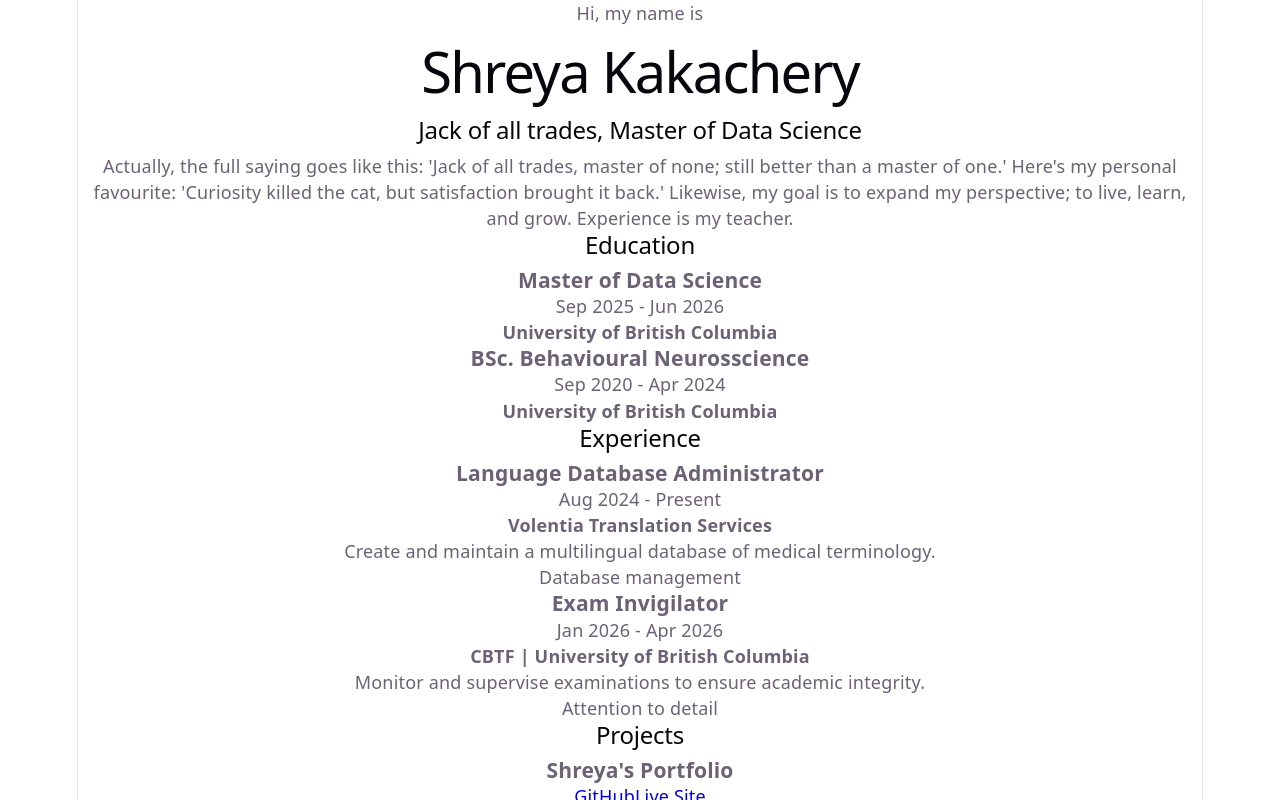
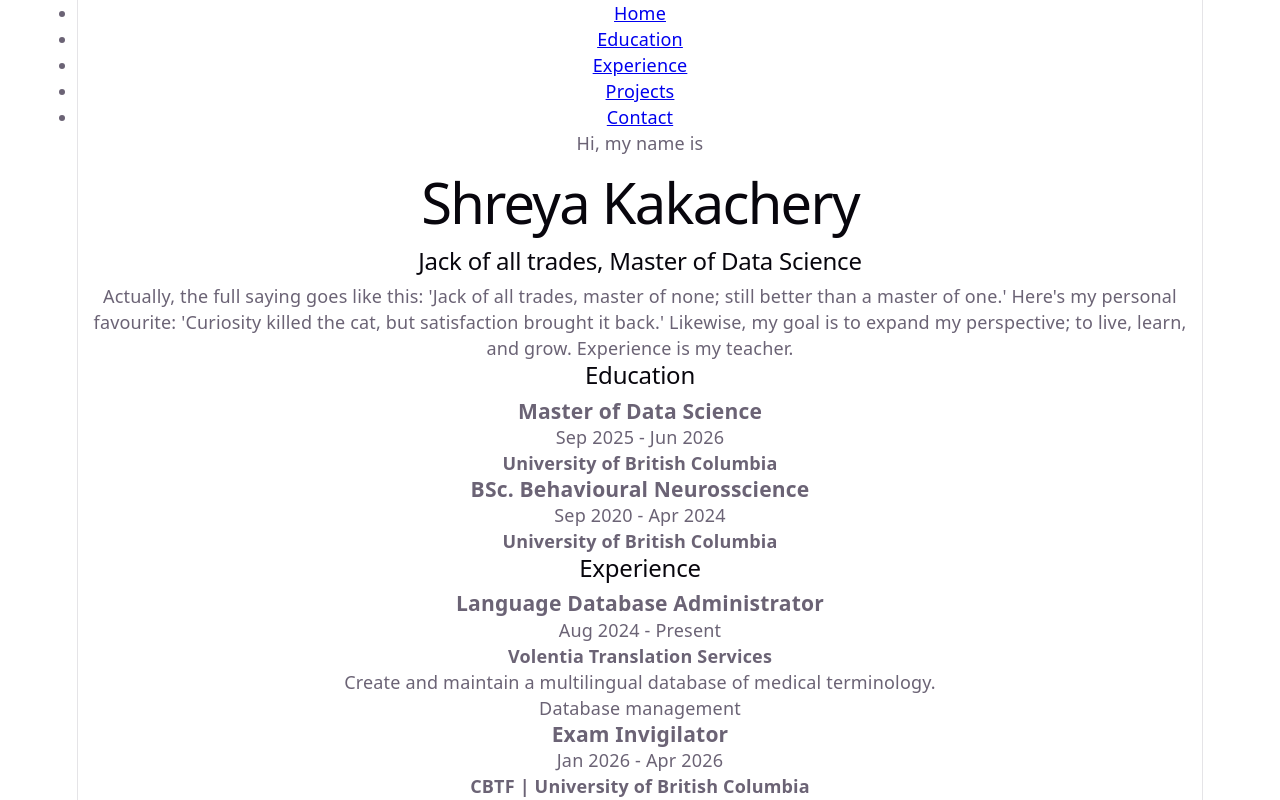
Before and after one commit to shreyakakachery/shreyakakachery.github.io, a React (Vite) app: page / in a window 1280 px wide. Shown: the top 800 px of the page. Built offline with nearby package versions, Linux system fonts and the light colour scheme.

Commit message:
Create and render Header component + add section IDs

```diff
--- a/src/App.tsx
+++ b/src/App.tsx
@@ -1,9 +1,10 @@
-import Home from "./components/Home/Home.tsx"
+import Header from "./components/Header/Header.tsx";
+import Home from "./components/Home/Home.tsx";
 import InfoContainer from "./components/InfoContainer/InfoContainer.tsx";
 import EducationCard from "./components/EducationCard/EducationCard.tsx";
 import ExperienceCard from "./components/ExperienceCard/ExperienceCard.tsx";
 import ProjectCard from "./components/ProjectCard/ProjectCard.tsx";
-import Contacts from "./components/Contacts/Contacts.tsx"
+import Contacts from "./components/Contacts/Contacts.tsx";
 import Footer from "./components/Footer/Footer.tsx";
 import profileData from "./data/profile.json";
 import "./App.scss";
@@ -11,18 +12,22 @@ import "./App.scss";
 function App() {
   return (
     <div className="app">
+      <Header />
       <Home />
       <InfoContainer
+        id="education"
         title="Education"
         dataList={profileData.education}
         CardComponent={EducationCard}
       />
       <InfoContainer
+        id="experience"
         title="Experience"
         dataList={profileData.experience}
         CardComponent={ExperienceCard}
       />
       <InfoContainer
+        id="projects"
         title="Projects"
         dataList={profileData.projects}
         CardComponent={ProjectCard}
--- a/src/components/Contacts/Contacts.tsx
+++ b/src/components/Contacts/Contacts.tsx
@@ -10,7 +10,7 @@ interface ContactInfo {
 export default function Contacts() {
     const contactsList: ContactInfo[] = profileData.contacts;
     return (
-        <section className="contacts-container">
+        <section id="contact" className="contacts-container">
             <h2 className="section-title">
                 Let's Connect!
             </h2>
--- a/src/components/Header/Header.tsx
+++ b/src/components/Header/Header.tsx
@@ -0,0 +1,21 @@
+import "./Header.scss";
+
+export default function Header() {
+  const navLinks = ["Home", "Education", "Experience", "Projects", "Contact"];
+
+  return (
+    <header className="site-header">
+      <nav className="nav-container">
+        <ul className="nav-list">
+          {navLinks.map((link) => (
+            <li key={link} className="nav-item">
+              <a href={`#${link.toLowerCase()}`} className="nav-link">
+                {link}
+              </a>
+            </li>
+          ))}
+        </ul>
+      </nav>
+    </header>
+  );
+}
--- a/src/components/Home/Home.tsx
+++ b/src/components/Home/Home.tsx
@@ -12,7 +12,7 @@ export default function Home() {
     const homeData: HomeInfo = profileData.home;
 
     return (
-        <section className="home-container">
+        <section id="home" className="home-container">
             <div className="home-content">
                 <div className="text-section">
                     <p className="greeting">Hi, my name is</p>
--- a/src/components/InfoContainer/InfoContainer.tsx
+++ b/src/components/InfoContainer/InfoContainer.tsx
@@ -1,12 +1,19 @@
 import './InfoContainer.scss';
 
-export default function InfoContainer( { title, dataList, CardComponent }) {
+interface InfoContainerProps {
+    title: string;
+    dataList: any[];
+    CardComponent: React.ElementType;
+    id?: string;
+}
+
+export default function InfoContainer( { title, dataList, CardComponent, id }: InfoContainerProps) {
     if (!dataList || dataList.length === 0) {
         return null;
     }
 
     return (
-        <section className="info-container">
+        <section id={id} className="info-container">
             <h2 className="section-title">{
             title}
             </h2>
```
